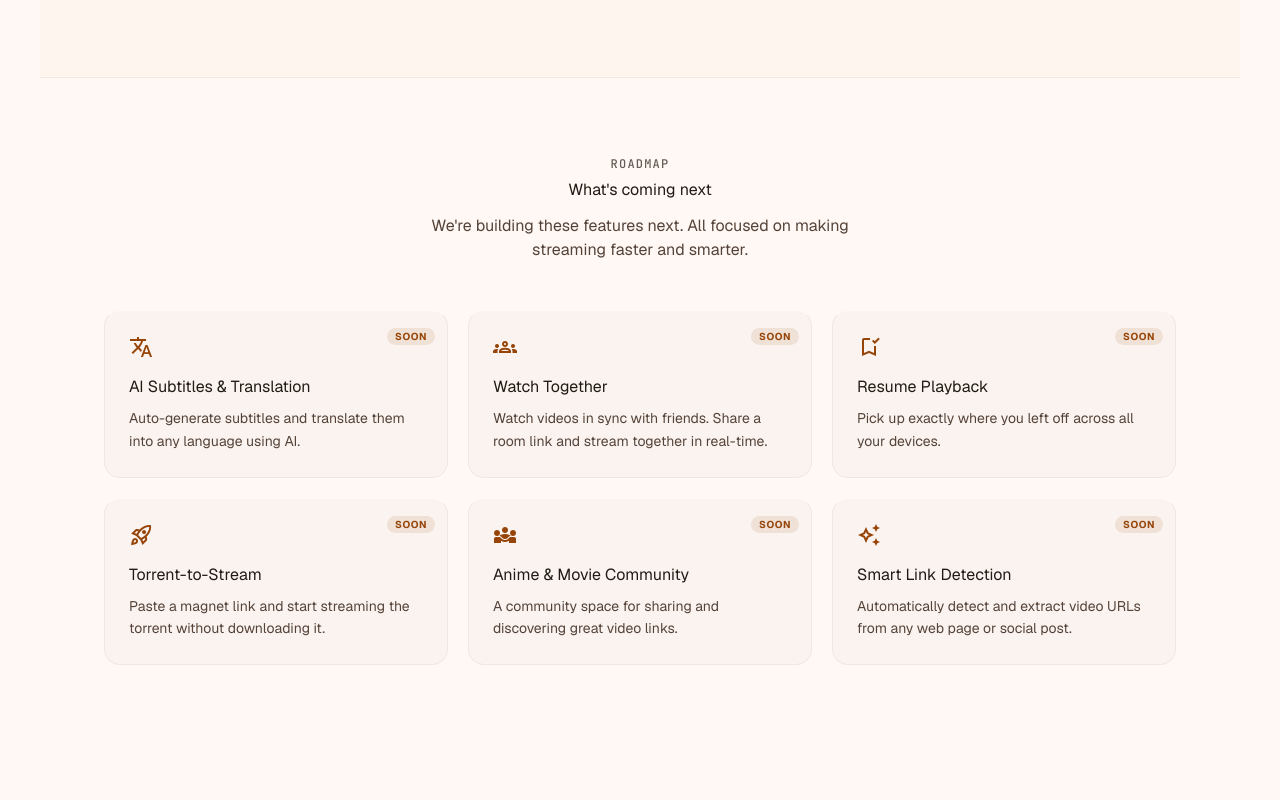
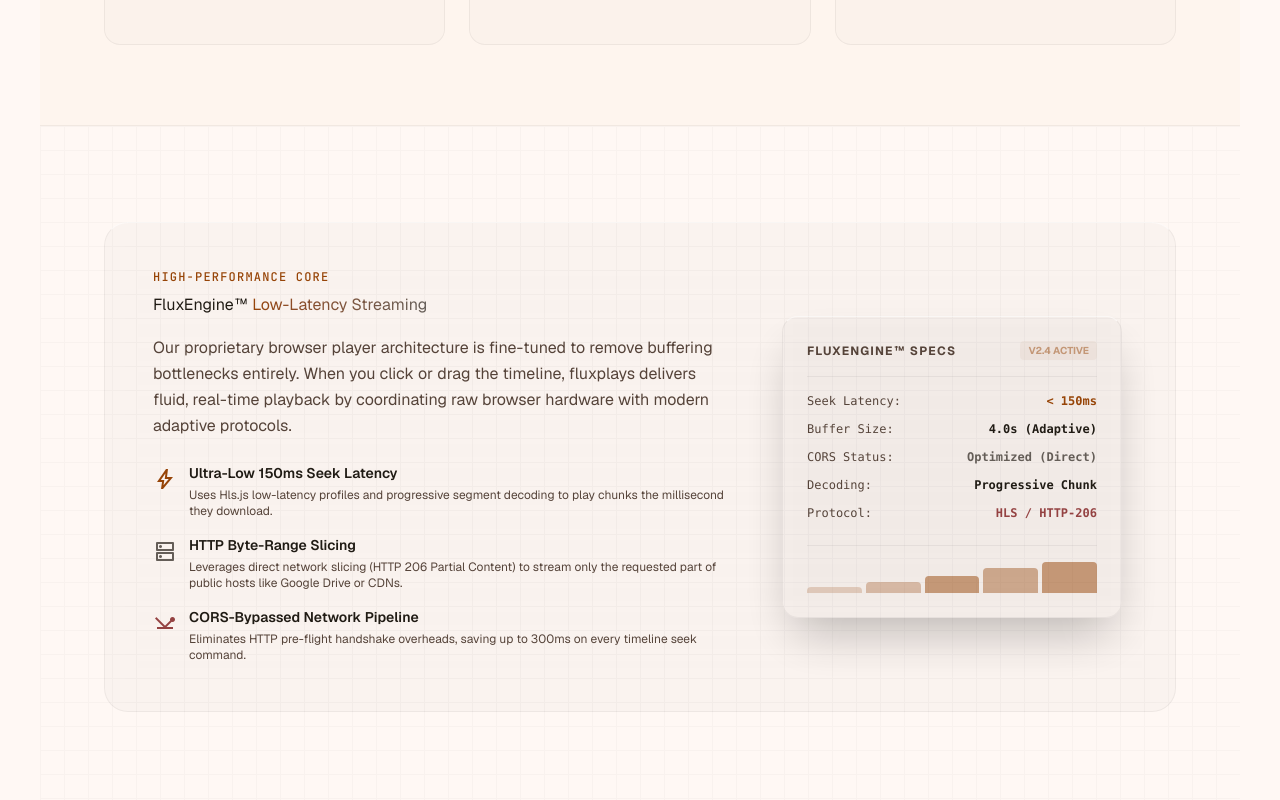
Before and after one commit to subham012005/InstantStream, a Next.js app: page / in a window 1280 px wide. Shown: the part 3100-3900 px from the top of the page. Built offline with nearby package versions, Linux system fonts and the light colour scheme.

Commit message:
feat(landing): inject FluxEngine speed architecture section and specs panel for premium UX and search crawler indexing

```diff
--- a/src/app/page.tsx
+++ b/src/app/page.tsx
@@ -298,7 +298,7 @@
             {[
               { icon: 'bolt', color: 'primary', title: 'Instant Browser Streaming', desc: 'Stream any video URL directly in your browser. No plugins, no installs, no waiting.', tags: ['MP4', 'WEBM', 'HLS', 'Drive'] },
               { icon: 'cloud_off', color: 'secondary', title: 'No Download Needed', desc: 'Save your storage. Watch directly online without ever saving a file to your device.', tags: [] },
-              { icon: 'speed', color: 'tertiary', title: 'Fast Buffering', desc: 'Efficient streaming with minimal buffering. Adaptive playback adjusts to your connection speed.', tags: [] },
+              { icon: 'speed', color: 'tertiary', title: 'FluxEngine™ Instant Seeking', desc: 'Ultra-low latency seeker powered by progressive fragment decoding. Clicking any timeline point plays instantly within 150ms with 4s micro-buffers.', tags: ['150ms Seek', 'HTTP Range', 'CORS-Bypassed'] },
               { icon: 'smartphone', color: 'primary', title: 'Mobile Friendly', desc: 'Fully responsive player that works great on phones, tablets, and desktops.', tags: [] },
               { icon: 'play_circle', color: 'secondary', title: 'Smooth Playback', desc: 'Clean video controls with fullscreen, theater mode, and keyboard shortcuts.', tags: [] },
               { icon: 'history', color: 'tertiary', title: 'Recent Streams', desc: 'Quickly re-open your previously streamed links from your local browser history.', tags: [] },
@@ -319,7 +319,88 @@
           </div>
         </section>
 
+        {/* Speed Tech Section */}
+        <section className="py-24 px-container-padding-mobile md:px-container-padding-desktop max-w-[1200px] mx-auto relative overflow-hidden">
+          {/* Subtle tech background grids */}
+          <div className="absolute inset-0 pointer-events-none opacity-5 bg-[linear-gradient(to_right,#808080_1px,transparent_1px),linear-gradient(to_bottom,#808080_1px,transparent_1px)] bg-[size:24px_24px]"></div>
 
+          <div className="glass-panel p-8 md:p-12 rounded-3xl border border-black/5 dark:border-white/5 relative overflow-hidden flex flex-col lg:flex-row items-center gap-12 bg-gradient-to-br from-primary/5 via-transparent to-secondary/5 text-left">
+            <div className="max-w-xl text-left">
+              <span className="font-label-sm text-label-sm text-primary uppercase tracking-widest mb-3 block">High-Performance Core</span>
+              <h2 className="font-headline-lg text-on-surface mb-5 leading-tight">
+                FluxEngine™ <span className="text-transparent bg-clip-text bg-gradient-to-r from-primary to-secondary">Low-Latency Streaming</span>
+              </h2>
+              <p className="text-on-surface-variant font-body-md leading-relaxed mb-6">
+                Our proprietary browser player architecture is fine-tuned to remove buffering bottlenecks entirely. When you click or drag the timeline, fluxplays delivers fluid, real-time playback by coordinating raw browser hardware with modern adaptive protocols.
+              </p>
+
+              <div className="space-y-4">
+                <div className="flex gap-3 items-start">
+                  <span className="material-symbols-outlined text-primary text-xl mt-1">bolt</span>
+                  <div>
+                    <h4 className="font-semibold text-on-surface text-sm">Ultra-Low 150ms Seek Latency</h4>
+                    <p className="text-on-surface-variant text-xs mt-1">Uses Hls.js low-latency profiles and progressive segment decoding to play chunks the millisecond they download.</p>
+                  </div>
+                </div>
+                <div className="flex gap-3 items-start">
+                  <span className="material-symbols-outlined text-secondary text-xl mt-1">dns</span>
+                  <div>
+                    <h4 className="font-semibold text-on-surface text-sm">HTTP Byte-Range Slicing</h4>
+                    <p className="text-on-surface-variant text-xs mt-1">Leverages direct network slicing (HTTP 206 Partial Content) to stream only the requested part of public hosts like Google Drive or CDNs.</p>
+                  </div>
+                </div>
+                <div className="flex gap-3 items-start">
+                  <span className="material-symbols-outlined text-tertiary text-xl mt-1">network_ping</span>
+                  <div>
+                    <h4 className="font-semibold text-on-surface text-sm">CORS-Bypassed Network Pipeline</h4>
+                    <p className="text-on-surface-variant text-xs mt-1">Eliminates HTTP pre-flight handshake overheads, saving up to 300ms on every timeline seek command.</p>
+                  </div>
+                </div>
+              </div>
+            </div>
+
+            {/* Visual tech badge showing speed specs */}
+            <div className="w-full lg:w-auto flex-1 flex justify-center">
+              <div className="glass-panel p-6 rounded-2xl border border-black/10 dark:border-white/10 w-full max-w-[340px] bg-surface-container-highest/50 shadow-2xl relative">
+                <div className="flex justify-between items-center border-b border-black/5 dark:border-white/5 pb-4 mb-4">
+                  <span className="font-bold text-xs uppercase tracking-widest text-on-surface-variant">FluxEngine™ Specs</span>
+                  <span className="text-[10px] font-bold px-2 py-0.5 rounded bg-primary/10 text-primary uppercase animate-pulse">V2.4 Active</span>
+                </div>
+                <div className="space-y-3 font-mono text-xs text-left">
+                  <div className="flex justify-between">
+                    <span className="text-on-surface-variant">Seek Latency:</span>
+                    <span className="text-primary font-bold">&lt; 150ms</span>
+                  </div>
+                  <div className="flex justify-between">
+                    <span className="text-on-surface-variant">Buffer Size:</span>
+                    <span className="text-on-surface font-semibold">4.0s (Adaptive)</span>
+                  </div>
+                  <div className="flex justify-between">
+                    <span className="text-on-surface-variant">CORS Status:</span>
+                    <span className="text-secondary font-bold">Optimized (Direct)</span>
+                  </div>
+                  <div className="flex justify-between">
+                    <span className="text-on-surface-variant">Decoding:</span>
+                    <span className="text-on-surface font-semibold">Progressive Chunk</span>
+                  </div>
+                  <div className="flex justify-between">
+                    <span className="text-on-surface-variant">Protocol:</span>
+                    <span className="text-tertiary font-bold">HLS / HTTP-206</span>
+                  </div>
+                </div>
+
+                {/* Micro speed bars illustration */}
+                <div className="mt-6 pt-4 border-t border-black/5 dark:border-white/5 flex gap-1 items-end h-12">
+                  <div className="bg-primary/20 w-full h-[20%] rounded-t-sm"></div>
+                  <div className="bg-primary/30 w-full h-[35%] rounded-t-sm"></div>
+                  <div className="bg-primary/50 w-full h-[55%] rounded-t-sm"></div>
+                  <div className="bg-primary/80 w-full h-[80%] rounded-t-sm animate-pulse"></div>
+                  <div className="bg-primary w-full h-[100%] rounded-t-sm animate-pulse"></div>
+                </div>
+              </div>
+            </div>
+          </div>
+        </section>
 
         {/* Coming Soon Roadmap */}
         <section id="coming-soon" className="py-20 px-container-padding-mobile md:px-container-padding-desktop max-w-[1200px] mx-auto">
```
